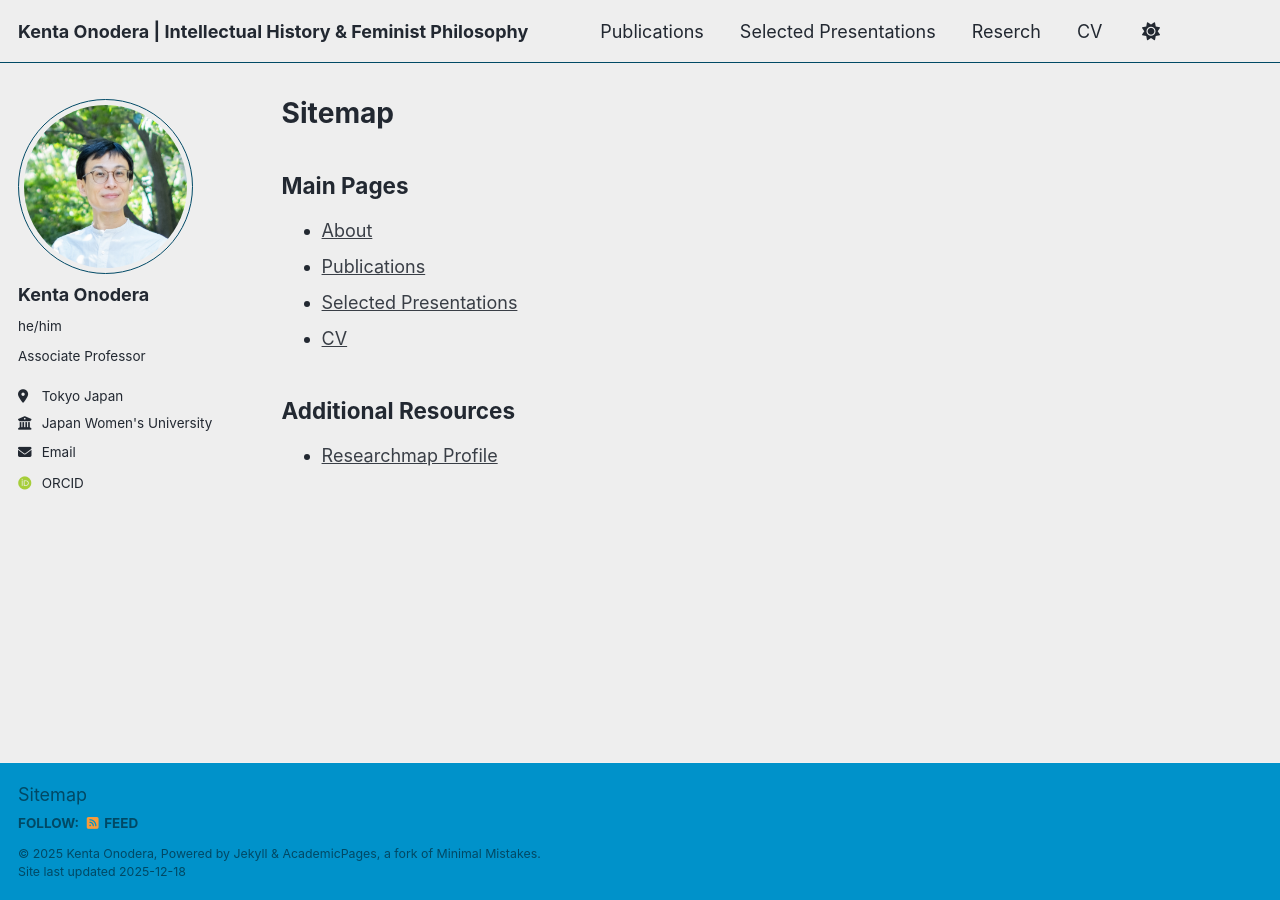
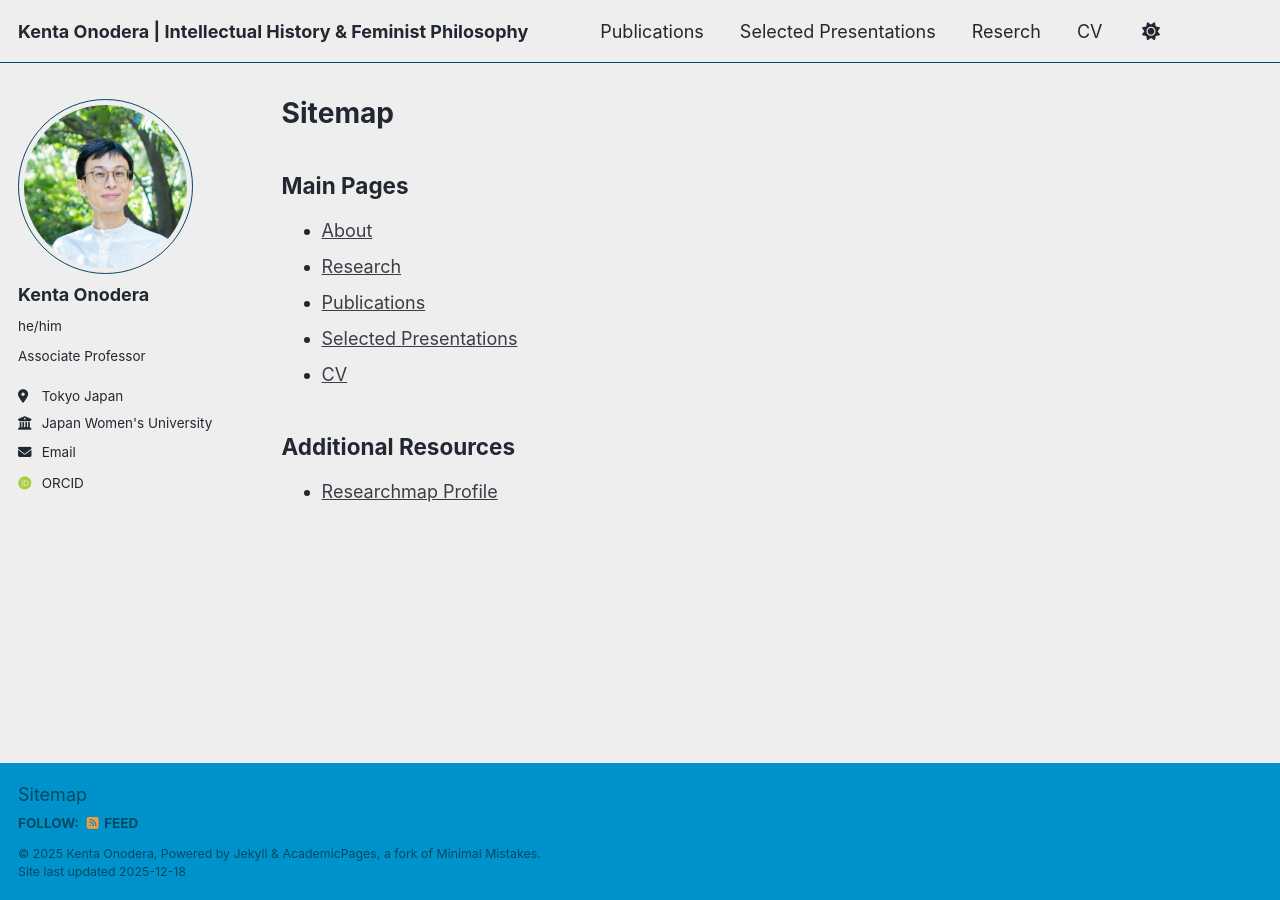
Before and after one commit to kenta-onodera/kenta-onodera.github.io, a Jekyll site: the page built from _pages/sitemap.md, in a window 1280 px wide. Built offline with Jekyll 4.4.1, drawn with Linux system fonts in a browser that asks for light colours; some web fonts are replaced; a script bundle is joined from its source files by our own code; library files that are not in the unit come from our copies.

Commit message:
Update sitemap.md

```diff
--- a/_pages/sitemap.md
+++ b/_pages/sitemap.md
@@ -8,6 +8,7 @@ author_profile: true
 ## Main Pages
 
 - [About](/){:target="_self"}
+- [Research](/research/){:target="_self"}
 - [Publications](/publications/){:target="_self"}
 - [Selected Presentations](/presentations/){:target="_self"}
 - [CV](/cv/){:target="_self"}
```
